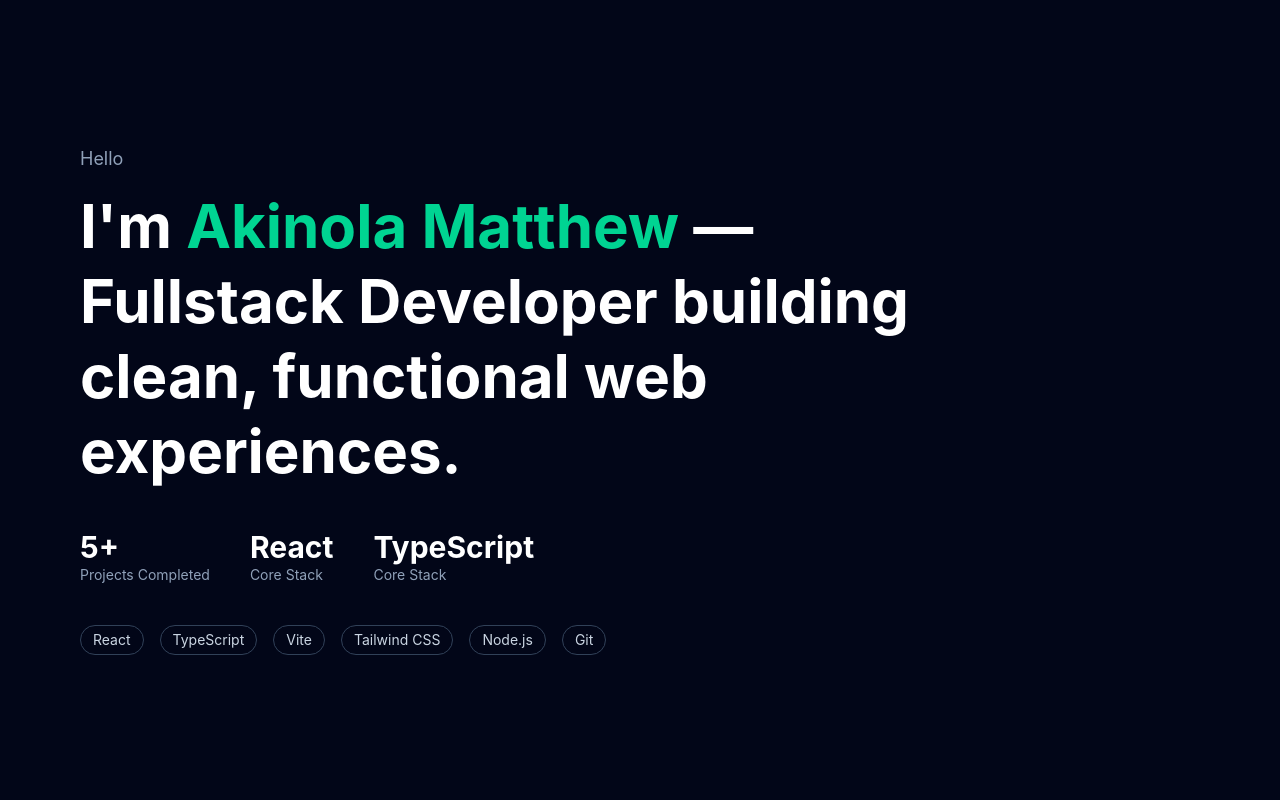
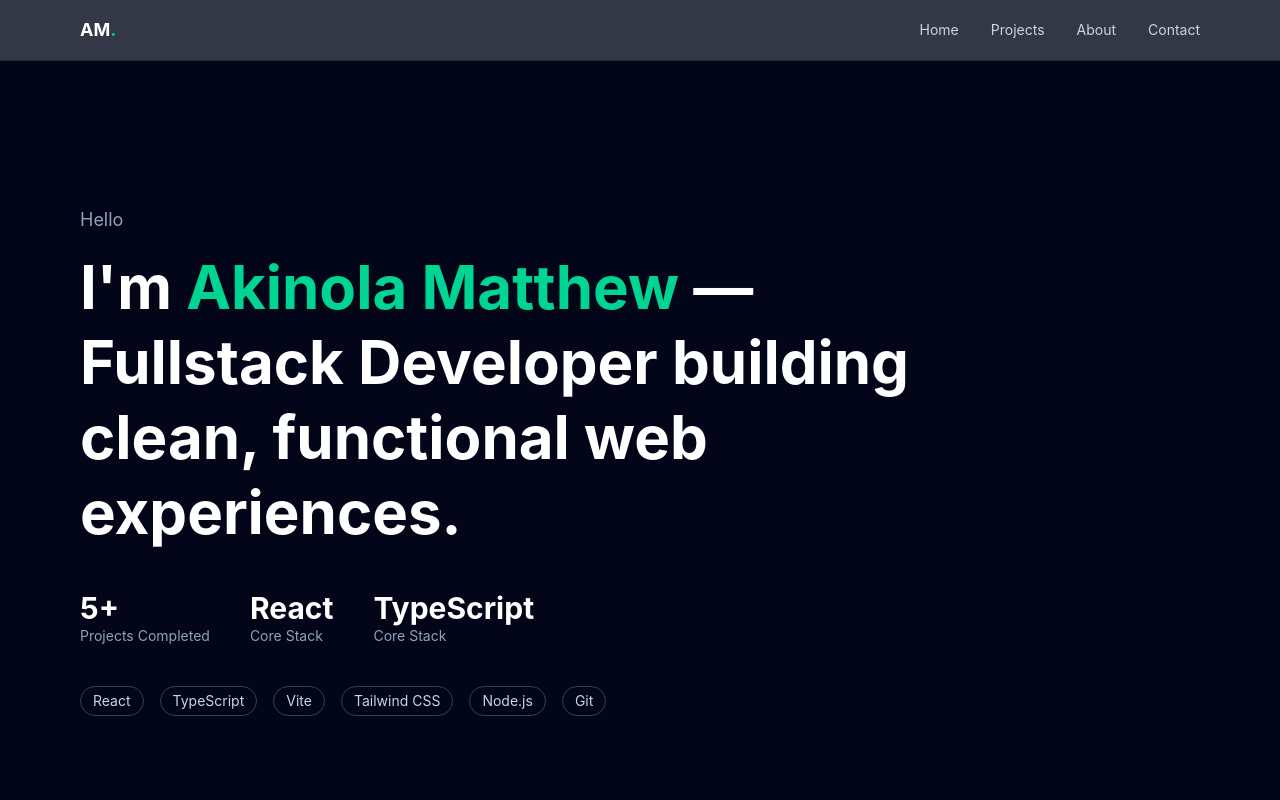
Before and after one commit to AkinolaMatthews/MattAK-app, a React (Vite) app: page / in a window 1280 px wide. Shown: the top 800 px of the page. Built offline with nearby package versions, Linux system fonts and the light colour scheme.

Commit message:
Add sticky navbar with section links

```diff
--- a/src/App.tsx
+++ b/src/App.tsx
@@ -1,3 +1,4 @@
+import Navbar from './components/Navbar'
 import Hero from './components/Hero'
 import Projects from './components/Projects'
 import About from './components/About'
@@ -6,6 +7,7 @@ import Contact from './components/Contact'
 function App() {
   return (
     <div>
+      <Navbar />
       <Hero />
       <Projects />
       <About />
--- a/src/components/About.tsx
+++ b/src/components/About.tsx
@@ -1,6 +1,6 @@
 function About() {
   return (
-    <section className="bg-slate-950 text-white px-6 md:px-20 py-24">
+    <section id="about" className="bg-slate-950 text-white px-6 md:px-20 py-24">
       <div className="grid md:grid-cols-2 gap-12 items-center">
         <div>
           <p className="text-emerald-400 text-sm font-medium mb-2">
--- a/src/components/Contact.tsx
+++ b/src/components/Contact.tsx
@@ -6,7 +6,7 @@ const instagram = "https://www.instagram.com/akinolamatthews"
 
 function Contact() {
   return (
-    <section className="bg-slate-950 text-white px-6 md:px-20 py-24 border-t border-slate-800">
+    <section id="contact" className="bg-slate-950 text-white px-6 md:px-20 py-24 border-t border-slate-800">
       <div className="text-center max-w-2xl mx-auto">
         <p className="text-emerald-400 text-sm font-medium mb-2">
           // Feel free to reach out for collaborations or inquiries
--- /dev/null
+++ b/src/components/Navbar.tsx
@@ -0,0 +1,62 @@
+import { useState } from 'react'
+
+const links = [
+  { label: 'Home', href: '#home' },
+  { label: 'Projects', href: '#projects' },
+  { label: 'About', href: '#about' },
+  { label: 'Contact', href: '#contact' },
+]
+
+function Navbar() {
+  const [isOpen, setIsOpen] = useState(false)
+
+  return (
+    <nav className="sticky top-0 z-50 bg-slate-950/80 backdrop-blur border-b border-slate-800 px-6 md:px-20 py-4">
+      <div className="flex justify-between items-center">
+        <a href="#home" className="text-white font-bold text-lg">
+          AM<span className="text-emerald-400">.</span>
+        </a>
+
+        {/* Desktop links */}
+        <div className="hidden md:flex gap-8 text-slate-300 text-sm">
+          {links.map((link) => (
+            <a
+              key={link.href}
+              href={link.href}
+              className="hover:text-emerald-400 transition-colors"
+            >
+              {link.label}
+            </a>
+          ))}
+        </div>
+
+        {/* Mobile menu button */}
+        <button
+          className="md:hidden text-white"
+          onClick={() => setIsOpen(!isOpen)}
+          aria-label="Toggle menu"
+        >
+          {isOpen ? '✕' : '☰'}
+        </button>
+      </div>
+
+      {/* Mobile menu */}
+      {isOpen && (
+        <div className="md:hidden flex flex-col gap-4 mt-4 text-slate-300 text-sm">
+          {links.map((link) => (
+            <a
+              key={link.href}
+              href={link.href}
+              onClick={() => setIsOpen(false)}
+              className="hover:text-emerald-400 transition-colors"
+            >
+              {link.label}
+            </a>
+          ))}
+        </div>
+      )}
+    </nav>
+  )
+}
+
+export default Navbar
--- a/src/components/Projects.tsx
+++ b/src/components/Projects.tsx
@@ -33,7 +33,7 @@ const projects: Project[] = [
 
 function Projects() {
   return (
-    <section className="bg-slate-950 text-white px-6 md:px-20 py-24">
+    <section id="projects" className="bg-slate-950 text-white px-6 md:px-20 py-24">
       <h2 className="text-4xl font-bold mb-2">My Projects</h2>
       <p className="text-slate-400 mb-12">
         A few things I've built and shipped.
```
